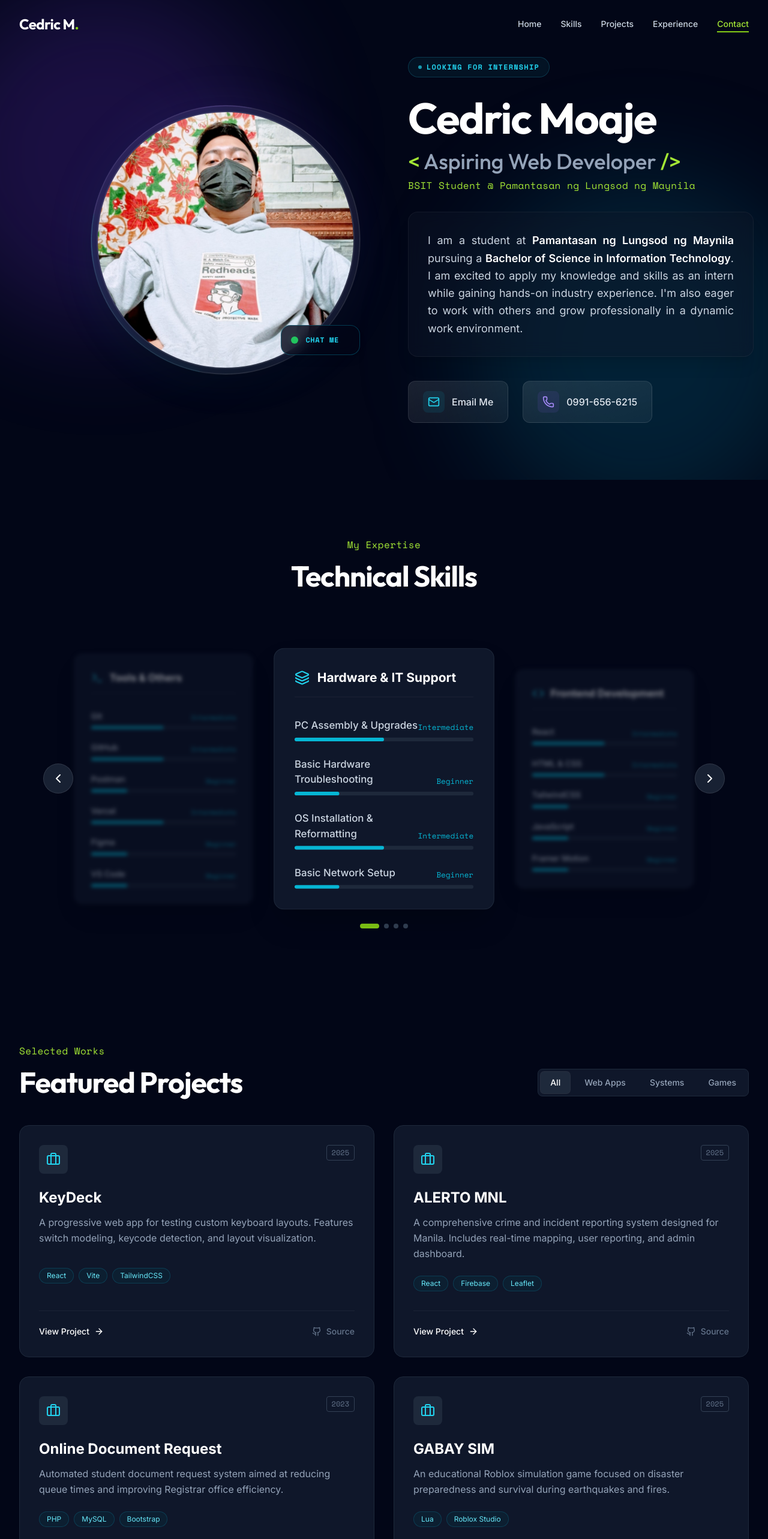
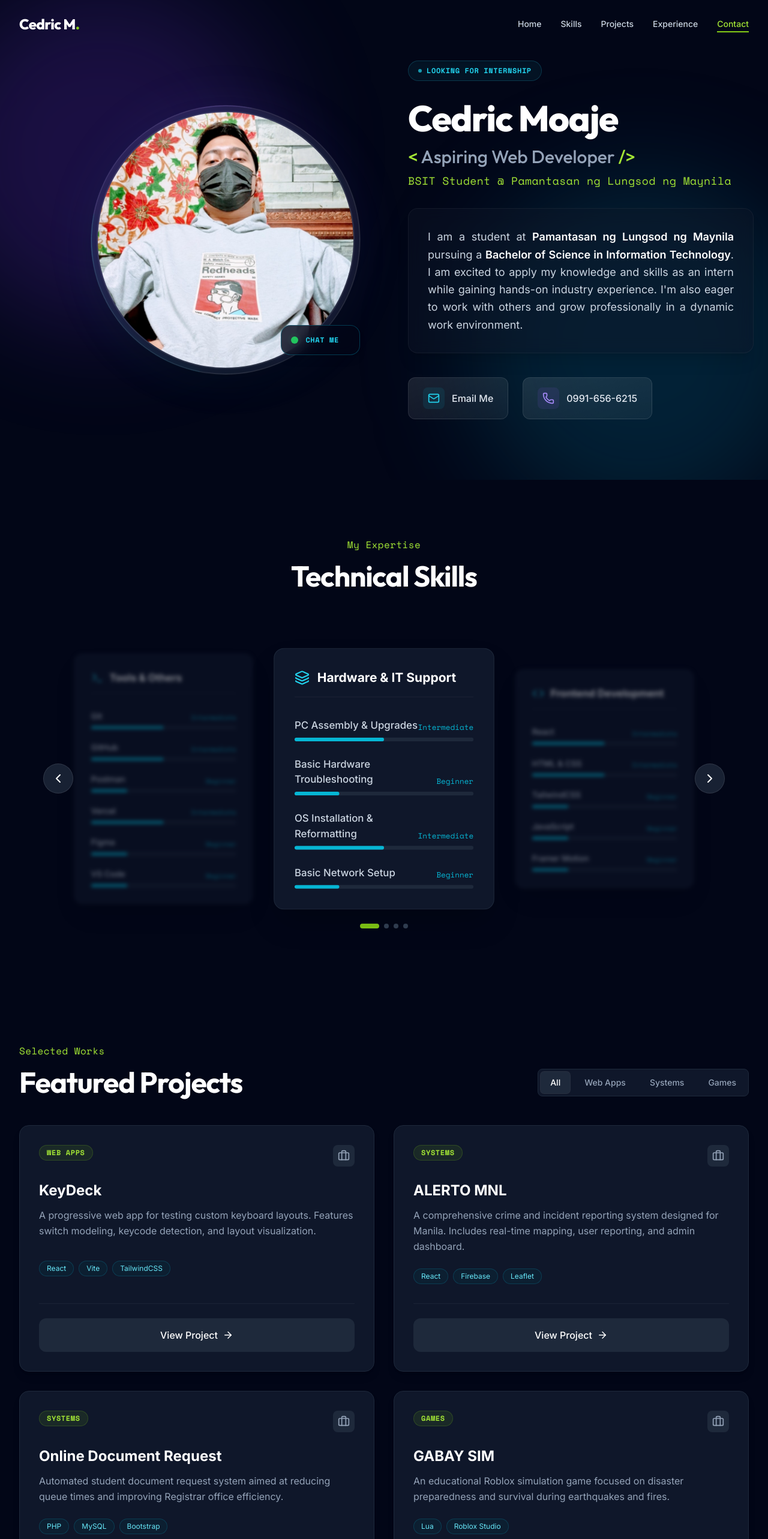
Before and after one commit to NyowBie/darklight-portfolio, a React (Vite) app: page / in a window 1280 px wide. Shown: the top 2566 px of the page at 60% size. Built offline with nearby package versions, Linux system fonts and the light colour scheme.

Commit message:
improvementv1

```diff
--- a/index.html
+++ b/index.html
@@ -10,7 +10,7 @@
   <link
     href="https://fonts.googleapis.com/css2?family=Inter:wght@300;400;500;600;700&family=Outfit:wght@500;700;800&family=Space+Mono:wght@400;700&display=swap"
     rel="stylesheet">
-  <title>DarkLight | Developer & Problem Solver</title>
+  <title>Cedric Moaje | About Me</title>
 </head>
 
 <body>
--- a/src/components/Hero.jsx
+++ b/src/components/Hero.jsx
@@ -55,7 +55,9 @@ const Hero = () => {
                                 <span className="animate-ping absolute inline-flex h-full w-full rounded-full bg-green-400 opacity-75"></span>
                                 <span className="relative inline-flex rounded-full h-3 w-3 bg-green-500"></span>
                             </span>
-                            <span className="text-xs font-bold font-mono text-cyan-400 tracking-wider">CHAT ME</span>
+                            <span className="text-xs font-bold font-mono text-cyan-400 tracking-wider">
+                                CHAT ME
+                            </span>
                             <ExternalLink size={14} className="text-white opacity-0 -ml-2 group-hover/orb:opacity-100 group-hover/orb:ml-0 transition-all duration-300" />
                         </motion.a>
                     </div>
@@ -69,19 +71,23 @@ const Hero = () => {
                     className="order-2 lg:order-2 text-center lg:text-left"
                 >
                     {/* Status Badge */}
+                    {/* Status Badge */}
                     <div className="inline-flex items-center gap-2 px-4 py-2 rounded-full bg-cyan-950/30 border border-cyan-800/50 backdrop-blur-sm mb-8 hover:bg-cyan-900/40 transition-colors">
                         <span className="w-1.5 h-1.5 rounded-full bg-cyan-400 animate-pulse" />
-                        <span className="text-cyan-400 text-xs font-semibold font-mono uppercase tracking-widest">Looking for Internship</span>
+                        <span className="text-xs font-bold font-mono text-cyan-400 tracking-wider">
+                            LOOKING FOR INTERNSHIP
+                        </span>
                     </div>
 
                     {/* Name Typography */}
-                    <h1 className="text-5xl md:text-6xl lg:text-7xl font-heading font-bold text-white tracking-tight mb-4">
+                    {/* Name Typography */}
+                    <h1 className="text-4xl md:text-5xl lg:text-6xl font-heading font-extrabold text-white tracking-tight mb-4">
                         Cedric Moaje
                     </h1>
-                    <h2 className="text-2xl md:text-3xl lg:text-4xl font-heading font-medium text-slate-400 mb-2">
+                    <h2 className="text-xl md:text-2xl lg:text-3xl font-heading font-medium text-slate-400 mb-2">
                         <span className="text-lime-400">&lt;</span> Aspiring Web Developer <span className="text-lime-400">/&gt;</span>
                     </h2>
-                    <p className="text-lime-400 font-mono text-sm md:text-base mb-8 tracking-wide">
+                    <p className="text-lime-400 font-mono text-base md:text-lg mb-8 tracking-wide">
                         BSIT Student @ Pamantasan ng Lungsod ng Maynila
                     </p>
 
--- a/src/components/Navbar.jsx
+++ b/src/components/Navbar.jsx
@@ -52,7 +52,10 @@ const Navbar = () => {
 
                     {/* Logo */}
                     <div className="flex-shrink-0">
-                        <a href="#" className="font-heading font-bold text-2xl text-white tracking-tight">
+                        <a
+                            href="#home"
+                            className="font-heading font-extrabold text-2xl text-white tracking-tight"
+                        >
                             Cedric M<span className="text-lime-500">.</span>
                         </a>
                     </div>
--- a/src/components/Projects.jsx
+++ b/src/components/Projects.jsx
@@ -1,9 +1,10 @@
 import React, { useState } from 'react';
 import { motion, AnimatePresence } from 'framer-motion';
-import { ExternalLink, Github, ArrowRight, Briefcase } from 'lucide-react';
+import { ExternalLink, Github, ArrowRight, Briefcase, X, MessageSquare } from 'lucide-react';
 
 const Projects = () => {
     const [filter, setFilter] = useState('All');
+    const [selectedProject, setSelectedProject] = useState(null);
 
     const projects = [
         {
@@ -47,8 +48,14 @@ const Projects = () => {
         : projects.filter(p => p.category === filter);
 
     return (
-        <section id="projects" className="py-24 bg-slate-950 px-4 sm:px-6 lg:px-8">
-            <div className="max-w-7xl mx-auto">
+        <section id="projects" className="py-24 bg-slate-950 px-4 sm:px-6 lg:px-8 relative">
+            <motion.div
+                initial={{ opacity: 0, y: 24 }}
+                whileInView={{ opacity: 1, y: 0 }}
+                viewport={{ once: false, amount: 0.2 }}
+                transition={{ duration: 0.6 }}
+                className="max-w-7xl mx-auto"
+            >
                 <div className="flex flex-col md:flex-row md:items-end justify-between mb-12 gap-6">
                     <div>
                         <h2 className="text-lime-400 font-mono font-medium mb-4 tracking-wide">Selected Works</h2>
@@ -78,20 +85,23 @@ const Projects = () => {
                             <motion.div
                                 key={project.title}
                                 layout
-                                initial={{ opacity: 0, scale: 0.9 }}
+                                initial={{ opacity: 0, scale: 0.95 }}
                                 animate={{ opacity: 1, scale: 1 }}
-                                exit={{ opacity: 0, scale: 0.9 }}
+                                exit={{ opacity: 0, scale: 0.95 }}
                                 transition={{ duration: 0.3 }}
-                                className="group relative bg-slate-900 border border-slate-800 rounded-2xl overflow-hidden hover:border-lime-500/50 transition-colors flex flex-col h-full"
+                                className="group relative bg-slate-900 border border-slate-800 rounded-2xl overflow-hidden hover:border-lime-500/50 hover:-translate-y-1 transition-all duration-300 flex flex-col h-full shadow-lg hover:shadow-lime-500/10"
                             >
+                                {/* Top Accent Bar on Hover */}
+                                <div className="absolute top-0 left-0 w-full h-1 bg-gradient-to-r from-lime-400 to-cyan-400 transform scale-x-0 group-hover:scale-x-100 transition-transform duration-300 origin-left" />
+
                                 <div className="p-8 flex flex-col h-full">
                                     <div className="flex justify-between items-start mb-6">
-                                        <div className="bg-slate-800 p-3 rounded-lg text-cyan-400 group-hover:text-lime-400 transition-colors">
-                                            <Briefcase size={24} />
+                                        <span className="text-xs font-mono font-bold text-lime-400 uppercase tracking-wider bg-lime-500/10 px-3 py-1 rounded-full border border-lime-500/20">
+                                            {project.category}
+                                        </span>
+                                        <div className="bg-slate-800 p-2 rounded-lg text-slate-400 group-hover:text-white transition-colors">
+                                            <Briefcase size={20} />
                                         </div>
-                                        <span className="text-xs font-mono text-slate-500 border border-slate-700 px-2 py-1 rounded">
-                                            {project.year}
-                                        </span>
                                     </div>
 
                                     <h3 className="text-2xl font-bold text-white mb-3 group-hover:text-lime-400 transition-colors">{project.title}</h3>
@@ -107,20 +117,78 @@ const Projects = () => {
                                         ))}
                                     </div>
 
-                                    <div className="flex items-center gap-4 pt-6 border-t border-white/5 mt-auto">
-                                        <a href="#" className="flex items-center gap-2 text-sm font-medium text-white hover:text-lime-400 transition-colors">
-                                            View Project <ArrowRight size={16} />
-                                        </a>
-                                        <a href="#" className="flex items-center gap-2 text-sm font-medium text-slate-500 hover:text-white transition-colors ml-auto">
-                                            <Github size={16} /> Source
-                                        </a>
+                                    <div className="pt-6 border-t border-white/5 mt-auto">
+                                        <button
+                                            onClick={() => setSelectedProject(project)}
+                                            className="w-full py-4 bg-slate-800 hover:bg-lime-500 hover:text-black text-white font-medium rounded-xl transition-all flex items-center justify-center gap-2 group/btn"
+                                        >
+                                            View Project
+                                            <ArrowRight size={18} className="group-hover/btn:translate-x-1 transition-transform" />
+                                        </button>
                                     </div>
                                 </div>
                             </motion.div>
                         ))}
                     </AnimatePresence>
                 </div>
-            </div>
+
+                {/* Modal */}
+                <AnimatePresence>
+                    {selectedProject && (
+                        <div className="fixed inset-0 z-[100] flex items-center justify-center px-4">
+                            {/* Backdrop */}
+                            <motion.div
+                                initial={{ opacity: 0 }}
+                                animate={{ opacity: 1 }}
+                                exit={{ opacity: 0 }}
+                                onClick={() => setSelectedProject(null)}
+                                className="absolute inset-0 bg-slate-950/80 backdrop-blur-sm"
+                            />
+
+                            {/* Content */}
+                            <motion.div
+                                initial={{ opacity: 0, scale: 0.9, y: 20 }}
+                                animate={{ opacity: 1, scale: 1, y: 0 }}
+                                exit={{ opacity: 0, scale: 0.9, y: 20 }}
+                                className="relative bg-slate-900 border border-slate-700 rounded-2xl p-8 max-w-md w-full shadow-2xl"
+                            >
+                                <button
+                                    onClick={() => setSelectedProject(null)}
+                                    className="absolute top-4 right-4 text-slate-500 hover:text-white transition-colors"
+                                >
+                                    <X size={24} />
+                                </button>
+
+                                <div className="flex flex-col items-center text-center">
+                                    <div className="w-16 h-16 bg-lime-500/10 text-lime-400 rounded-full flex items-center justify-center mb-6 border border-lime-500/20">
+                                        <MessageSquare size={32} />
+                                    </div>
+
+                                    <h3 className="text-2xl font-bold text-white mb-2">Want to see it in action?</h3>
+                                    <p className="text-slate-400 mb-8 leading-relaxed">
+                                        I'd love to show you the live demo or full output of <b>{selectedProject.title}</b>. Send me a DM and let's chat!
+                                    </p>
+
+                                    <div className="flex gap-4 text-sm font-mono text-slate-500 mb-8">
+                                        <span>Email</span>
+                                        <span>•</span>
+                                        <span>Messenger</span>
+                                        <span>•</span>
+                                        <span>Discord</span>
+                                    </div>
+
+                                    <button
+                                        onClick={() => setSelectedProject(null)}
+                                        className="w-full py-3 bg-slate-800 hover:bg-slate-700 text-white font-medium rounded-xl transition-colors"
+                                    >
+                                        Close
+                                    </button>
+                                </div>
+                            </motion.div>
+                        </div>
+                    )}
+                </AnimatePresence>
+            </motion.div>
         </section>
     );
 };
```
Also changed, not shown: src/components/Contact.jsx (+9 -2 lines), src/components/Experience.jsx (+8 -2 lines), src/components/Skills.jsx (+8 -2 lines).
